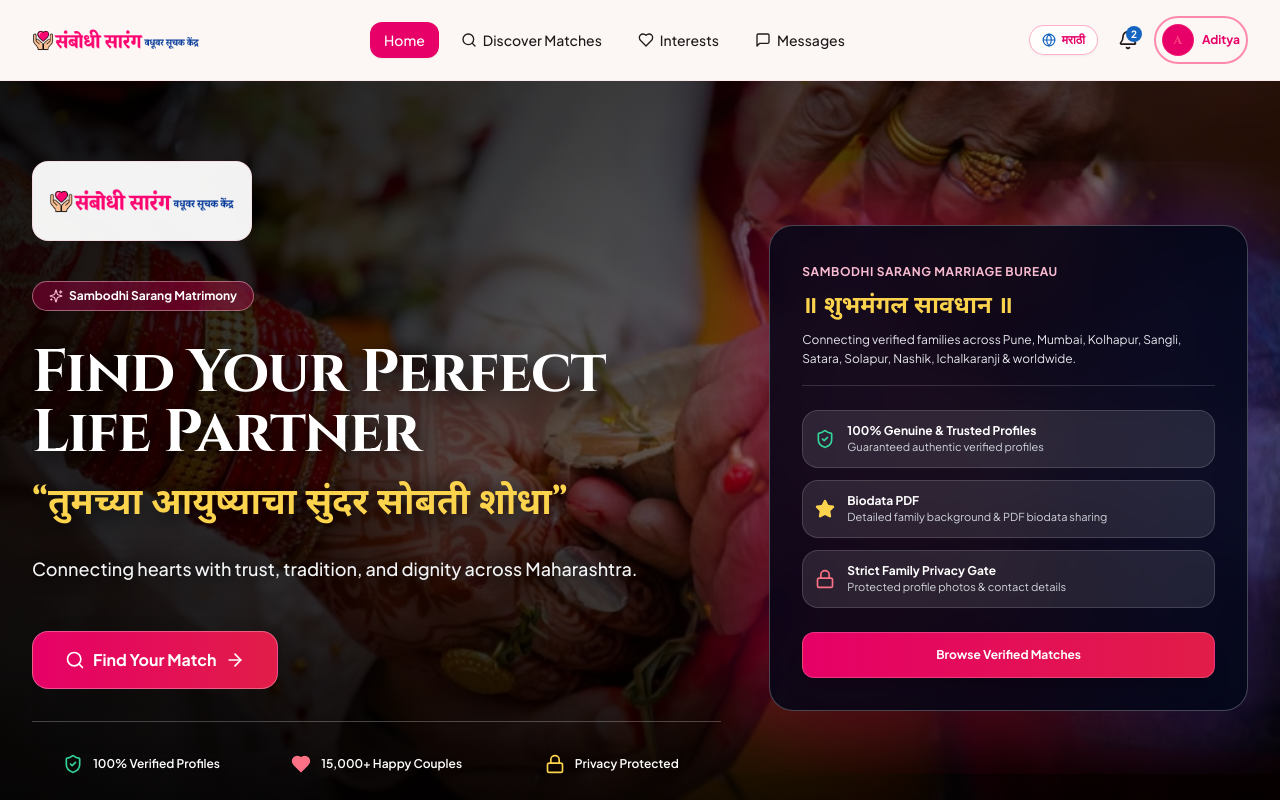
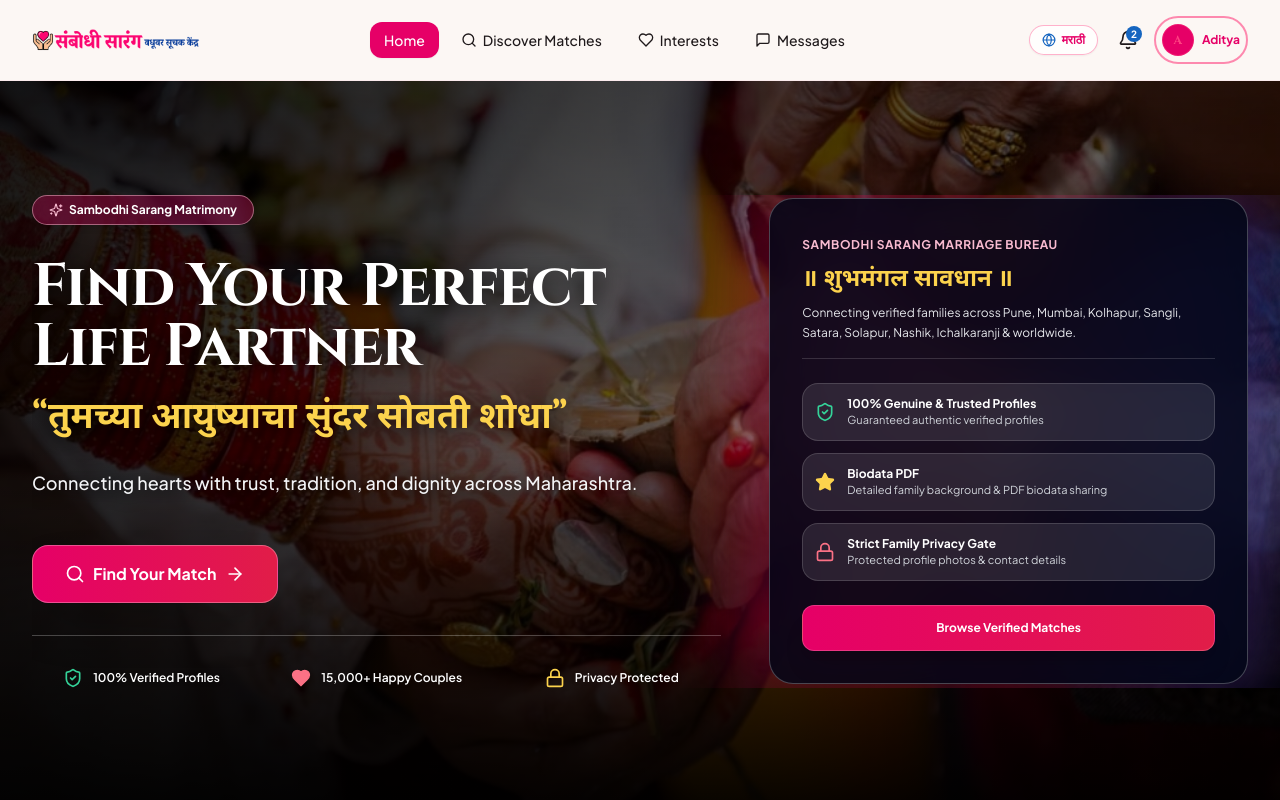
Before and after one commit to qulqarni/reshimgath, a React (Vite) app: page / in a window 1280 px wide. Shown: the top 800 px of the page. Built offline with nearby package versions, Linux system fonts and the light colour scheme; a web font is replaced by a local one.

Commit message:
Remove logo badge from Hero section in HomePage.jsx

```diff
--- a/src/pages/HomePage.jsx
+++ b/src/pages/HomePage.jsx
@@ -86,14 +86,7 @@
             {/* Left Hero Text Column */}
             <div className="lg:col-span-7 space-y-5 sm:space-y-8 text-center lg:text-left w-full max-w-full overflow-hidden">
 
-              {/* Logo Badge */}
-              <div className="flex items-center justify-center lg:justify-start mb-2">
-                <img
-                  src="/logo.png"
-                  alt="Sambodhi Sarang Marriage Bureau"
-                  className="h-16 sm:h-20 w-auto object-contain bg-white/95 px-4 py-2 rounded-2xl shadow-2xl border border-brand-rose/40 backdrop-blur-md"
-                />
-              </div>
+
 
               {/* Tagline Badge */}
               <div className="inline-flex items-center gap-1.5 bg-brand-plum/30 border border-brand-rose/50 text-white px-3 sm:px-4 py-1 sm:py-1.5 rounded-full text-[11px] sm:text-xs font-bold shadow-md backdrop-blur-md max-w-full">
```
